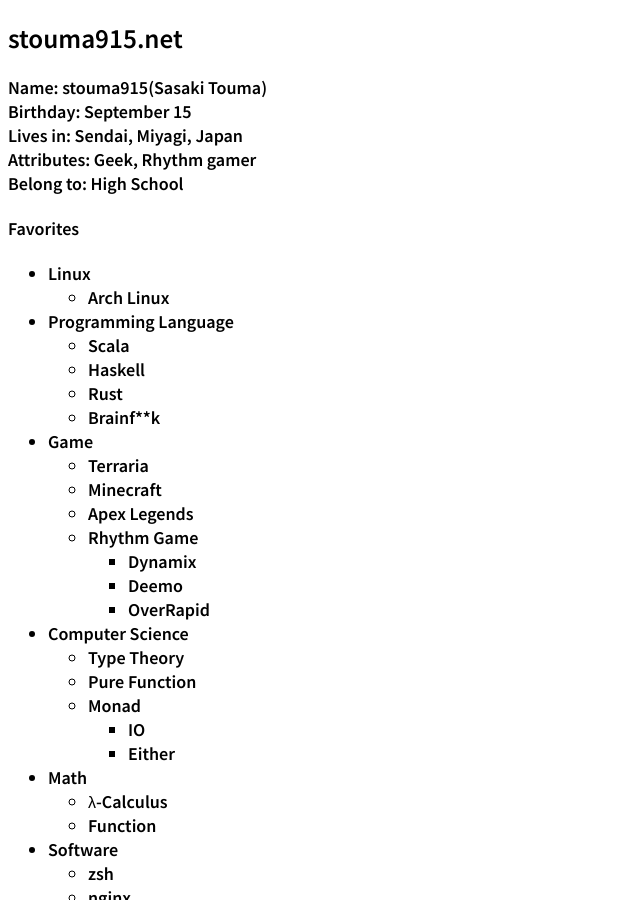
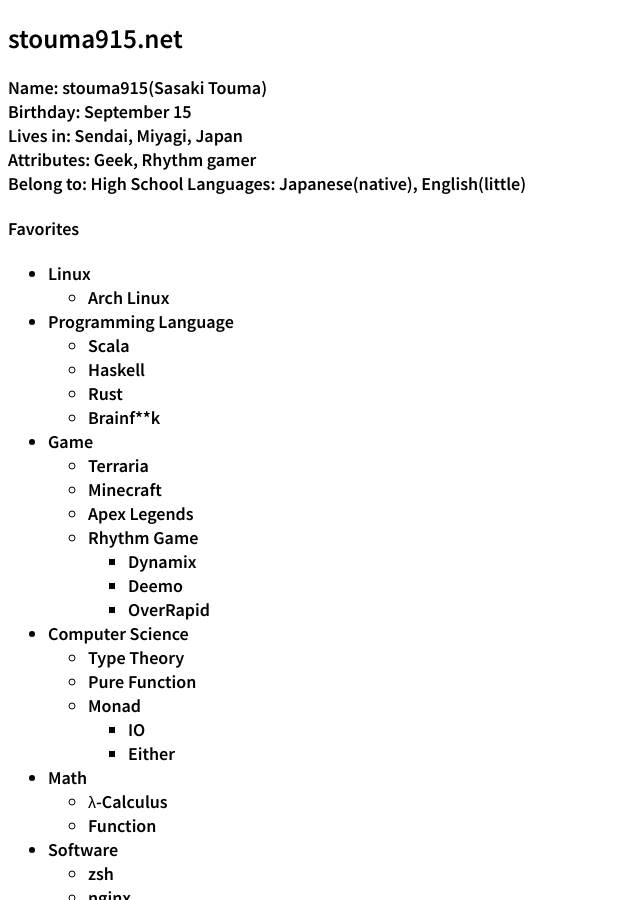
Before and after one commit to t-sasaki915/t-sasaki-net, a Jekyll site: the page built from docs/english.md, in a window 1280 px wide and 900 px high. Shown: the whole window, without its empty margins (0-640 px from the left). Built offline with Jekyll 4.4.1, drawn with Linux system fonts in a browser that asks for light colours; Markdown is read by kramdown in place of the engine named in the settings.

Commit message:
Update english.md

```diff
--- a/docs/english.md
+++ b/docs/english.md
@@ -10,6 +10,7 @@
 Lives in: Sendai, Miyagi, Japan<br>
 Attributes: Geek, Rhythm gamer<br>
 Belong to: High School
+Languages: Japanese(native), English(little)
 #### Favorites
 - Linux
   - Arch Linux
```
